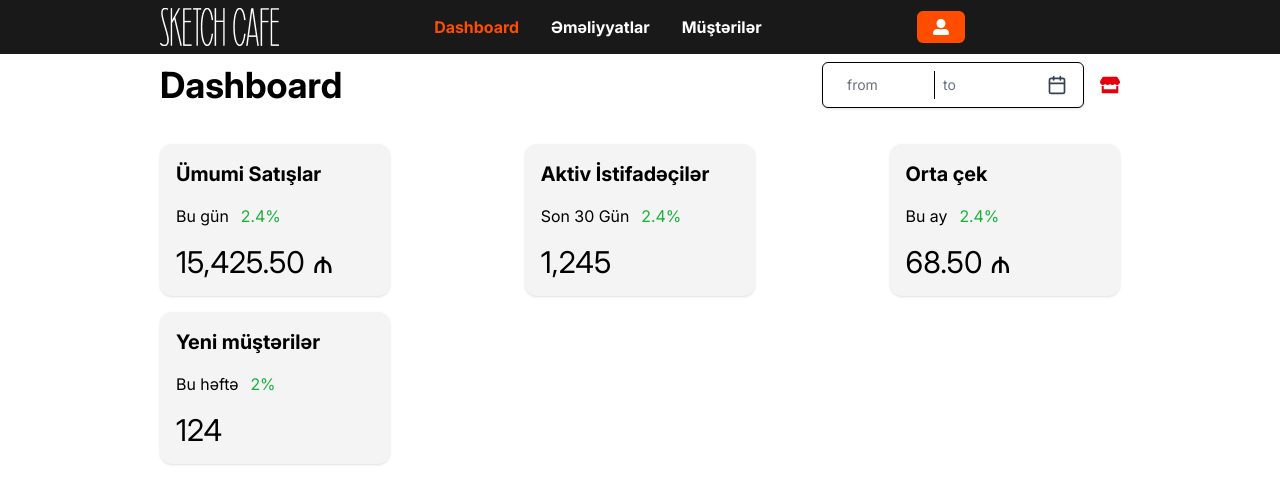
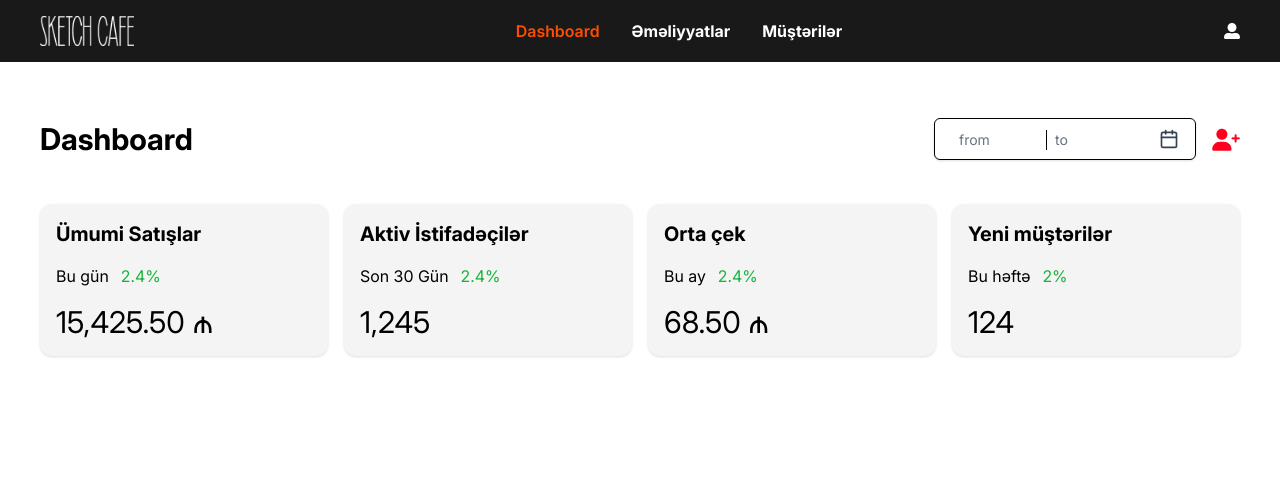
Before and after one commit to TheCodeFather0/face-card-crm, a React (Vite) app: page / in a window 1280 px wide. Shown: the top 504 px of the page. Built offline with nearby package versions, Linux system fonts and the light colour scheme; sample sign-in values are in the browser's storage.

Commit message:
updatings

```diff
--- a/src/components/Navbar.jsx
+++ b/src/components/Navbar.jsx
@@ -1,113 +1,86 @@
-import React, { useEffect, useState } from "react";
-import { Link, useLocation, useNavigate } from "react-router-dom";
+import React, { useState } from "react";
+import { Link, useLocation } from "react-router-dom";
 import { FaUserAlt } from "react-icons/fa";
+import { Menu, X } from "lucide-react";
 
 const Navbar = ({ handleLogout }) => {
   const location = useLocation();
   const currentPath = location.pathname;
-  const navigate = useNavigate();
+  const [menuOpen, setMenuOpen] = useState(false);
 
   const linkStyle = (path) =>
-    currentPath === path ? "text-[#FF4D00]" : "text-[#FFFFFF]";
-
-  const [barcode, setBarcode] = useState("");
-  const [scanning, setScanning] = useState(false);
-  const [scanBuffer, setScanBuffer] = useState("");
-
-  const mockCustomers = [
-    {
-      barcode: "12345",
-      name: "Yuriy Kovalchuk",
-      discount: 5,
-      membership: "Gold",
-    },
-    {
-      barcode: "67890",
-      name: "Elvin Məmmədov",
-      discount: 10,
-      membership: "Silver",
-    },
-  ];
-
-  // Dinamik barkod okuma
-  useEffect(() => {
-    let timeout;
-    const handleKeyDown = (e) => {
-      if (e.key === "Enter") {
-        if (scanBuffer.length > 3) {
-          setBarcode(scanBuffer);
-          handleScan(scanBuffer);
-        }
-        setScanBuffer("");
-        return;
-      }
-
-      if (!scanning) {
-        setScanning(true);
-        timeout = setTimeout(() => {
-          setScanBuffer("");
-          setScanning(false);
-        }, 300); // 300ms içinde tamamlanmazsa sıfırla
-      }
-
-      setScanBuffer((prev) => prev + e.key);
-    };
-
-    document.addEventListener("keydown", handleKeyDown);
-    return () => document.removeEventListener("keydown", handleKeyDown);
-  }, [scanBuffer, scanning]);
-
-  const handleScan = (scannedBarcode) => {
-    const foundCustomer = mockCustomers.find((c) => c.barcode === scannedBarcode);
-    if (foundCustomer) {
-      navigate("/income", {
-        state: {
-          customer: foundCustomer,
-          discount: foundCustomer.discount,
-          show: true,
-        },
-      });
-    } else {
-      navigate("/income", {
-        state: {
-          customer: null,
-          discount: 0,
-          show: false,
-        },
-      });
-    }
-  };
+    currentPath === path
+      ? "text-[#FF4D00] font-semibold"
+      : "text-white hover:text-[#FF4D00] transition";
 
   return (
-    <div className="bg-[#191919] flex justify-between items-center container mx-auto py-2 px-40">
+    <div className="bg-[#191919] w-full">
+      <div className="w-full max-w-screen-xl mx-auto flex flex-col gap-4 py-4 px-4 sm:px-6 md:px-10">
+        <div className="flex justify-between items-center">
+          {/* Logo */}
           <Link to={"/"}>
-        <img src="/sketchcafe.png" alt="" />
+            <img src="/sketchcafe.png" className="h-[30px]" alt="Logo" />
           </Link>
-      <div className="flex items-center gap-8 font-bold">
-        <Link to={"/"} className={linkStyle("/")}>
+
+          {/* Desktop Menu */}
+          <div className="hidden md:flex items-center gap-8 font-bold">
+            <Link to="/" className={linkStyle("/")}>
               Dashboard
             </Link>
-        <Link to={"/history"} className={linkStyle("/history")}>
+            <Link to="/history" className={linkStyle("/history")}>
               Əməliyyatlar
             </Link>
-        <Link to={"/clients"} className={linkStyle("/clients")}>
+            <Link to="/clients" className={linkStyle("/clients")}>
               Müştərilər
             </Link>
           </div>
+
+          {/* Right-side buttons: Logout and Menu Toggle */}
+          <div className="flex items-center gap-4">
+            {/* Logout Button */}
             <button
               onClick={handleLogout}
-        className="bg-[#FF4D00] flex items-center gap-2 px-4 py-2 rounded-md"
+              className="text-white hover:text-[#FF4D00] transition"
             >
-        <FaUserAlt className="text-white" />
+              <FaUserAlt />
             </button>
-      <div className="flex gap-2 mb-4 scanDiv ">
-        <input
-          type="text"
-          placeholder="Barkod oxut..."
-          value={barcode}
-          readOnly
-          className="p-2 border rounded w-full"
-        />
+
+            {/* Mobile menu toggle */}
+            <button
+              className="md:hidden text-white"
+              onClick={() => setMenuOpen(!menuOpen)}
+            >
+              {menuOpen ? <X size={24} /> : <Menu size={24} />}
+            </button>
+          </div>
+        </div>
+
+        {/* Mobile menu items */}
+        {menuOpen && (
+          <div className="flex flex-col gap-4 font-bold md:hidden">
+            <Link
+              to="/"
+              className={linkStyle("/")}
+              onClick={() => setMenuOpen(false)}
+            >
+              Dashboard
+            </Link>
+            <Link
+              to="/history"
+              className={linkStyle("/history")}
+              onClick={() => setMenuOpen(false)}
+            >
+              Əməliyyatlar
+            </Link>
+            <Link
+              to="/clients"
+              className={linkStyle("/clients")}
+              onClick={() => setMenuOpen(false)}
+            >
+              Müştərilər
+            </Link>
+          </div>
+        )}
       </div>
     </div>
   );
--- /dev/null
+++ b/src/components/Scaner/index.jsx
@@ -0,0 +1,88 @@
+import React, { useEffect, useState } from "react";
+import { useNavigate } from "react-router-dom";
+
+const Scaner = () => {
+  const [barcode, setBarcode] = useState("");
+  const [scanning, setScanning] = useState(false);
+  const [scanBuffer, setScanBuffer] = useState("");
+  const navigate = useNavigate();
+
+  // Dinamik barkod okuma
+  useEffect(() => {
+    let timeout;
+    const handleKeyDown = (e) => {
+      if (e.key === "Enter") {
+        if (scanBuffer.length > 3) {
+          setBarcode(scanBuffer);
+          handleScan(scanBuffer);
+        }
+        setScanBuffer("");
+        return;
+      }
+
+      if (!scanning) {
+        setScanning(true);
+        timeout = setTimeout(() => {
+          setScanBuffer("");
+          setScanning(false);
+        }, 300); // 300ms içinde tamamlanmazsa sıfırla
+      }
+
+      setScanBuffer((prev) => prev + e.key);
+    };
+
+    document.addEventListener("keydown", handleKeyDown);
+    return () => document.removeEventListener("keydown", handleKeyDown);
+  }, [scanBuffer, scanning]);
+
+  const handleScan = (scannedBarcode) => {
+    const foundCustomer = mockCustomers.find(
+      (c) => c.barcode === scannedBarcode
+    );
+    if (foundCustomer) {
+      navigate("/income", {
+        state: {
+          customer: foundCustomer,
+          discount: foundCustomer.discount,
+          show: true,
+        },
+      });
+    } else {
+      navigate("/income", {
+        state: {
+          customer: null,
+          discount: 0,
+          show: false,
+        },
+      });
+    }
+  };
+
+  const mockCustomers = [
+    {
+      barcode: "12345",
+      name: "Yuriy Kovalchuk",
+      discount: 5,
+      membership: "Gold",
+    },
+    {
+      barcode: "67890",
+      name: "Elvin Məmmədov",
+      discount: 10,
+      membership: "Silver",
+    },
+  ];
+  return (
+    <div className="flex gap-2 mb-4 scanDiv ">
+      <input
+        type="text"
+        placeholder="Barkod oxut..."
+        value={barcode}
+        readOnly
+        className="p-2 border rounded w-full"
+      />
+    </div>
+  );
+};
+
+export default Scaner;
--- a/src/components/dashboard-panel/index.jsx
+++ b/src/components/dashboard-panel/index.jsx
@@ -1,17 +1,13 @@
-import React, { useEffect, useRef, useState } from 'react';
-import 'react-datepicker/dist/react-datepicker.css';
-import DateRangePicker from '../date-range-picker';
-import DashBoardStatsCards from '../dashboard-stats-cards';
-import { useNavigate } from 'react-router-dom';
+import React from "react";
+import "react-datepicker/dist/react-datepicker.css";
+import DateRangePicker from "../date-range-picker";
+import DashBoardStatsCards from "../dashboard-stats-cards";
 
 const DashboardPanel = () => {
-
-
   return (
-    <div className='container mx-auto flex flex-col gap-4 py-2 px-40'>
+    <div className="w-full max-w-screen-xl mx-auto flex flex-col gap-6 py-4 px-4 sm:px-6 md:px-10">
       <DateRangePicker />
       <DashBoardStatsCards />
-
     </div>
   );
 };
--- a/src/components/date-range-picker/index.jsx
+++ b/src/components/date-range-picker/index.jsx
@@ -1,19 +1,21 @@
-import 'react-datepicker/dist/react-datepicker.css';
+import "react-datepicker/dist/react-datepicker.css";
 import { useState } from "react";
 import DatePicker from "react-datepicker";
 import { FiCalendar } from "react-icons/fi";
-import { FaStore } from "react-icons/fa";
+import { Link } from "react-router-dom";
 
 export default function DateRangePicker() {
   const [startDate, setStartDate] = useState(null);
   const [endDate, setEndDate] = useState(null);
 
   return (
-  <div className='flex  justify-between  w-full items-center gap-2'>
-     <h2 className='text-4xl font-bold'>Dashboard</h2>
-      <div className='flex items-center gap-4'>
-      <div className="flex  items-center border rounded-md px-4 py-2 shadow-sm  space-x-4 bg-white">
-      <div className="flex  items-center divide-x">
+    <div className="flex flex-col md:flex-row justify-between items-start md:items-center gap-6 mt-10 w-full">
+      <h2 className="text-2xl sm:text-3xl font-bold ">Dashboard</h2>
+
+      <div className="flex flex-wrap items-center gap-4 w-full md:w-auto">
+        {/* Date Range Box */}
+        <div className="flex items-center border rounded-md px-4 py-2 shadow-sm space-x-4 bg-white">
+          <div className="flex items-center divide-x">
             <DatePicker
               selected={startDate}
               onChange={(date) => setStartDate(date)}
@@ -21,7 +23,7 @@ export default function DateRangePicker() {
               startDate={startDate}
               endDate={endDate}
               placeholderText="from"
-          className="outline-none border-r px-2 py-1 text-sm placeholder-gray-500 w-24"
+              className="outline-none border-r px-2 text-sm placeholder-gray-500 w-24"
             />
             <DatePicker
               selected={endDate}
@@ -31,14 +33,22 @@ export default function DateRangePicker() {
               endDate={endDate}
               minDate={startDate}
               placeholderText="to"
-          className="outline-none px-2 py-1 text-sm placeholder-gray-500 w-24"
+              className="outline-none px-2 text-sm placeholder-gray-500 w-24"
             />
           </div>
           <div className="flex items-center space-x-2">
             <FiCalendar className="w-5 h-5 text-gray-700" />
           </div>
         </div>
-        <FaStore className="w-5 h-5 text-red-600" />
+
+        {/* Add User Icon */}
+        <Link to="/create-customer">
+          <img
+            src="/adduser.png"
+            alt="add user icon"
+            className="w-7 h-7 object-contain"
+          />
+        </Link>
       </div>
     </div>
   );
--- a/src/pages/Home.jsx
+++ b/src/pages/Home.jsx
@@ -3,6 +3,7 @@ import { useAuth } from "../context/AuthContext";
 import { useNavigate } from "react-router-dom";
 import Navbar from "../components/Navbar";
 import DashboardPanel from "../components/dashboard-panel";
+import Scaner from "../components/Scaner";
 
 const Home = () => {
   const { logout } = useAuth();
@@ -13,9 +14,10 @@ const Home = () => {
     navigate("/login");
   };
   return (
-    <div className="">
+    <div>
       <Navbar logout={handleLogout} />
       <DashboardPanel />
+      <Scaner />
     </div>
   );
 };
```
Also changed, not shown: src/App.jsx (+48 -10 lines), src/components/clients-table/index.jsx (+16 -7 lines), src/components/history-table/index.jsx (+40 -37 lines), src/components/table/index.jsx (+12 -12 lines), src/pages/Login.jsx (+46 -25 lines), public/adduser.png (added). Lines whose indentation alone changed are shown as unchanged.
